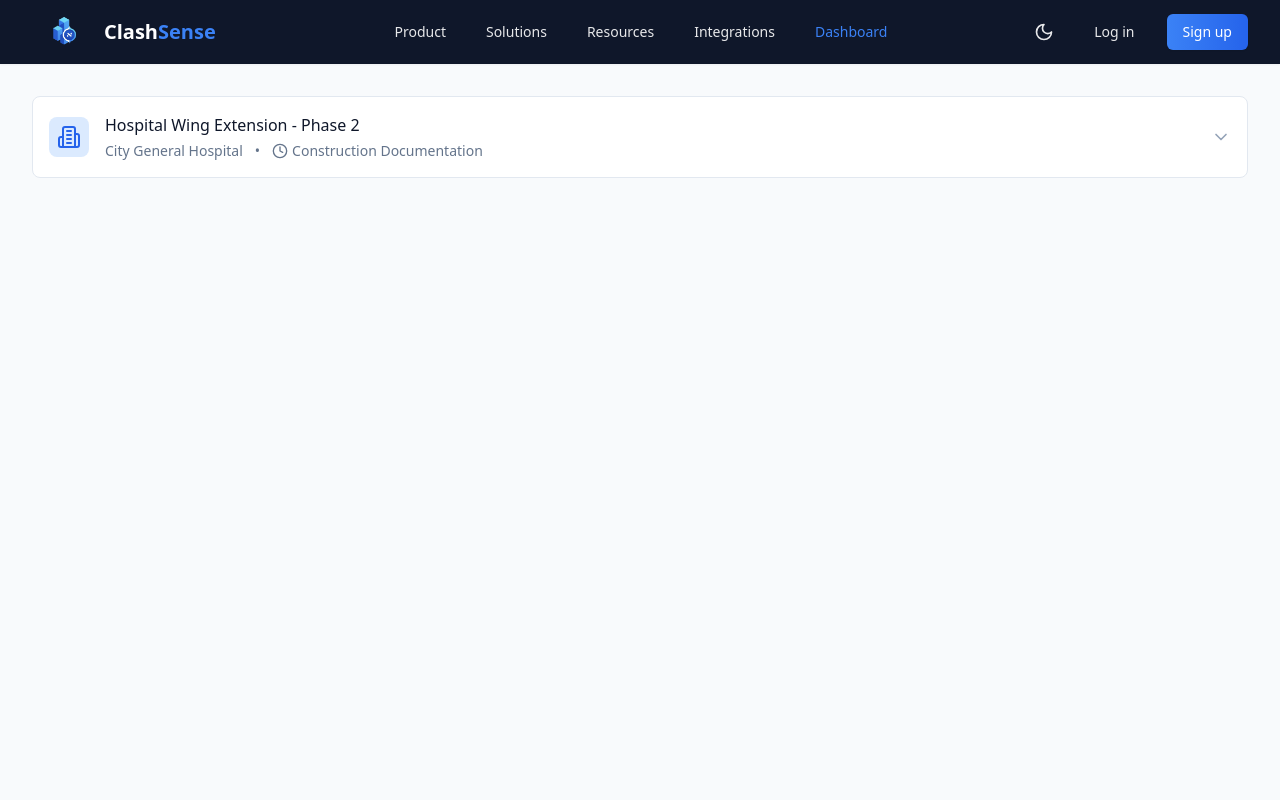
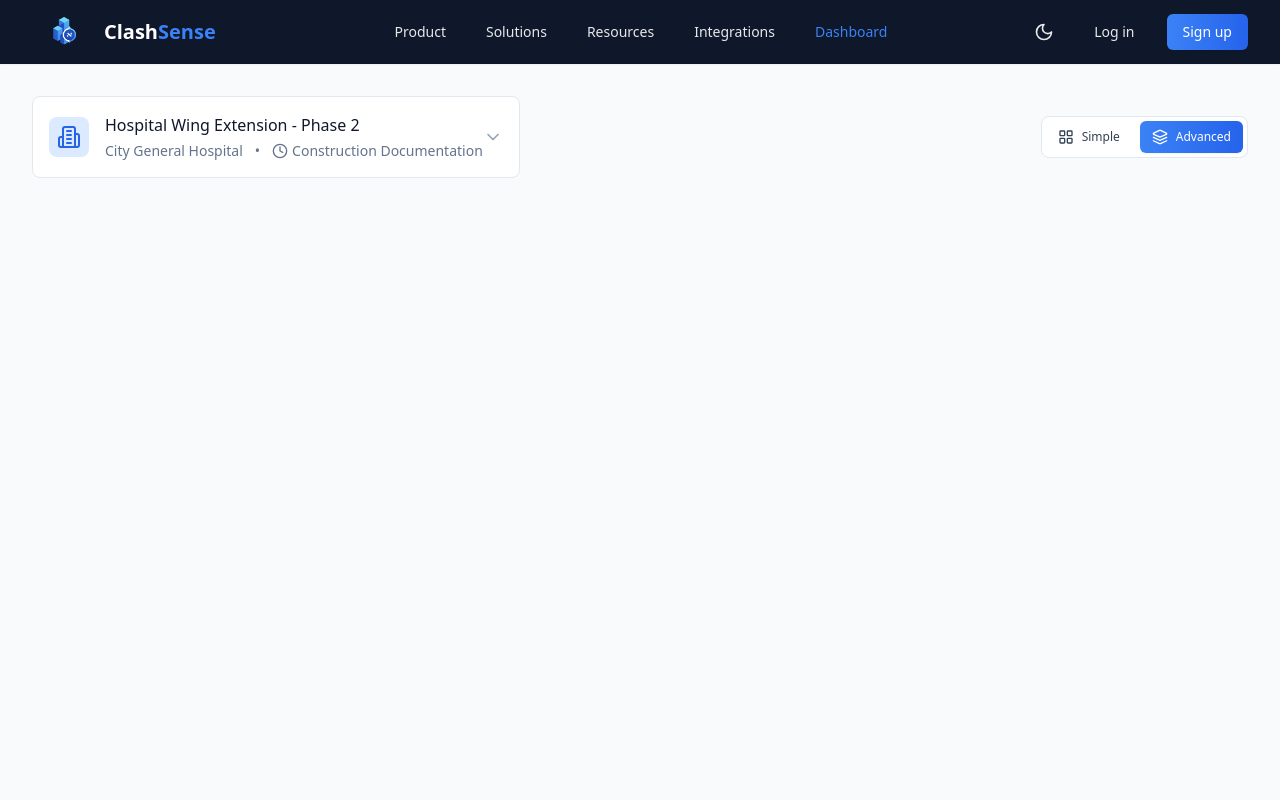
Before and after one commit to blopez6567/Clashsense, a React (Vite) app: page /dashboard in a window 1280 px wide. Shown: the top 800 px of the page. Built offline with nearby package versions, Linux system fonts and the light colour scheme.

Commit message:
Add simple/advanced view toggle to dashboard

```diff
--- a/src/pages/DashboardPage.tsx
+++ b/src/pages/DashboardPage.tsx
@@ -7,9 +7,12 @@ import XmlViewer from '../components/dashboard/XmlViewer';
 import ClashTodoList from '../components/dashboard/ClashTodoList';
 import ClashProgressTracker from '../components/dashboard/ClashProgressTracker';
 import ProjectSelector, { ProjectData } from '../components/dashboard/ProjectSelector';
+import Button from '../components/ui/Button';
+import { LayoutGrid, Layers } from 'lucide-react';
 
 const DashboardPage: React.FC = () => {
   const [currentProject, setCurrentProject] = useState<ProjectData | null>(null);
+  const [viewMode, setViewMode] = useState<'simple' | 'advanced'>('advanced');
 
   // Update document title when component mounts
   React.useEffect(() => {
@@ -23,12 +26,32 @@ const DashboardPage: React.FC = () => {
   return (
     <div className="bg-slate-50 dark:bg-slate-900 min-h-screen pt-24 pb-12">
       <div className="max-w-7xl mx-auto px-4 sm:px-6 lg:px-8">
-        <div className="mb-8">
+        <div className="flex justify-between items-center mb-8">
           <ProjectSelector onProjectChange={handleProjectChange} />
+          <div className="flex items-center gap-2 bg-white dark:bg-slate-800 p-1 rounded-lg border border-slate-200 dark:border-slate-700">
+            <Button
+              size="sm"
+              variant={viewMode === 'simple' ? 'primary' : 'ghost'}
+              onClick={() => setViewMode('simple')}
+              leftIcon={<LayoutGrid size={16} />}
+            >
+              Simple
+            </Button>
+            <Button
+              size="sm"
+              variant={viewMode === 'advanced' ? 'primary' : 'ghost'}
+              onClick={() => setViewMode('advanced')}
+              leftIcon={<Layers size={16} />}
+            >
+              Advanced
+            </Button>
+          </div>
         </div>
 
         {currentProject && (
           <div className="grid grid-cols-1 gap-6">
+            {viewMode === 'advanced' ? (
+              <>
                 <ModelSummary stats={currentProject.modelStats} />
 
                 <div className="grid grid-cols-1 lg:grid-cols-3 gap-6">
@@ -52,6 +75,14 @@ const DashboardPage: React.FC = () => {
                 <XmlViewer />
 
                 <RecentUpdates project={currentProject} />
+              </>
+            ) : (
+              // Simple view with essential features
+              <div className="space-y-6">
+                <XmlViewer />
+                <ClashTodoList project={currentProject} />
+              </div>
+            )}
           </div>
         )}
       </div>
```
Lines whose indentation alone changed are shown as unchanged.
